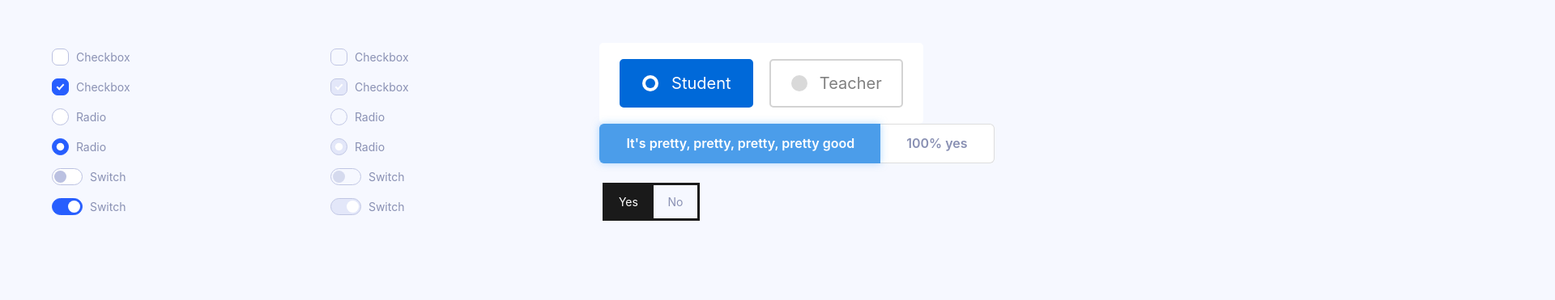
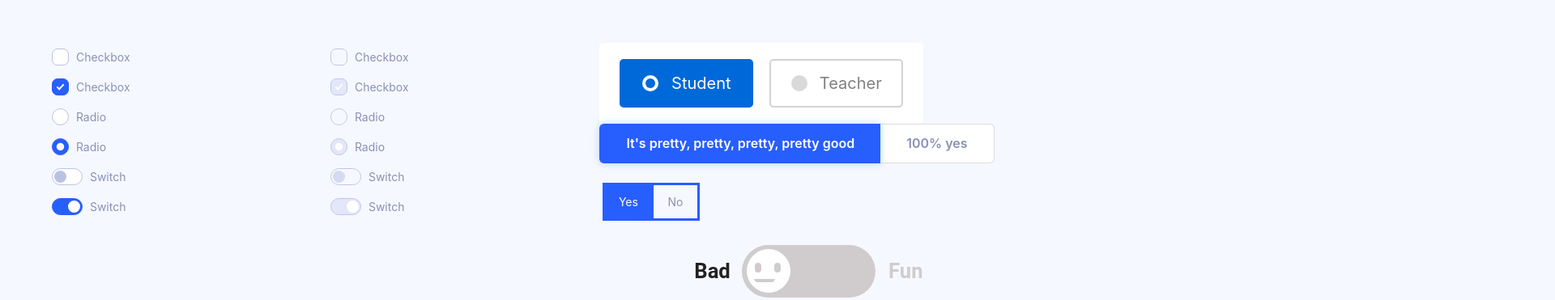
Before and after one commit to LeLouch0Lamperouge/radio-button, a plain HTML site: page index.html in a window 1280 px wide. Shown: the part 245-616 px from the top of the page at 81% size, 1920 px wide, since content can reach past the window. Drawn offline with Linux system fonts and the light colour scheme.

Commit message:
Update style.css

```diff
--- a/style.css
+++ b/style.css
@@ -290,12 +290,12 @@
     border-color: #213140;
   }
   .Loloch-3 input:checked + label {
-    background-color: #4B9DEA;
+    background-color: #275EFE;
     color: #FFF;
-    box-shadow: 0 0 10px rgba(102, 179, 251, 0.5);
-    border-color: #4B9DEA;
+    box-shadow: 0 0 10px rgb(102 179 251 / 50%);
+    border-color: #275EFE;
     z-index: 1;
-  }
+}
   .Loloch-3 input:focus + label {
     outline: dotted 1px #CCC;
     outline-offset: 0.45rem;
@@ -338,7 +338,7 @@
 
 
 .Loloch-4 .btn {
-    border: 3px solid #1a1a1a;
+    border: 3px solid #275EFE;
     display: inline-block;
     padding: 10px;
     position: relative;
@@ -358,7 +358,7 @@
     color: #1a1a1a;
   }
   .Loloch-4 input[type=radio].toggle + label:after {
-    background: #1a1a1a;
+    background: #275EFE;
     content: "";
     height: 100%;
     position: absolute;
@@ -393,10 +393,10 @@
 
 
 
-.Loloch-5 {
-  position: absolute;
-  height: 100%;
-  width: 100%;
+  .Loloch-5 {
+    position: absolute;
+    width: 40%;
+    margin-top: 30px;
 }
 
 .Loloch-5 .smile-rating-container {
```
